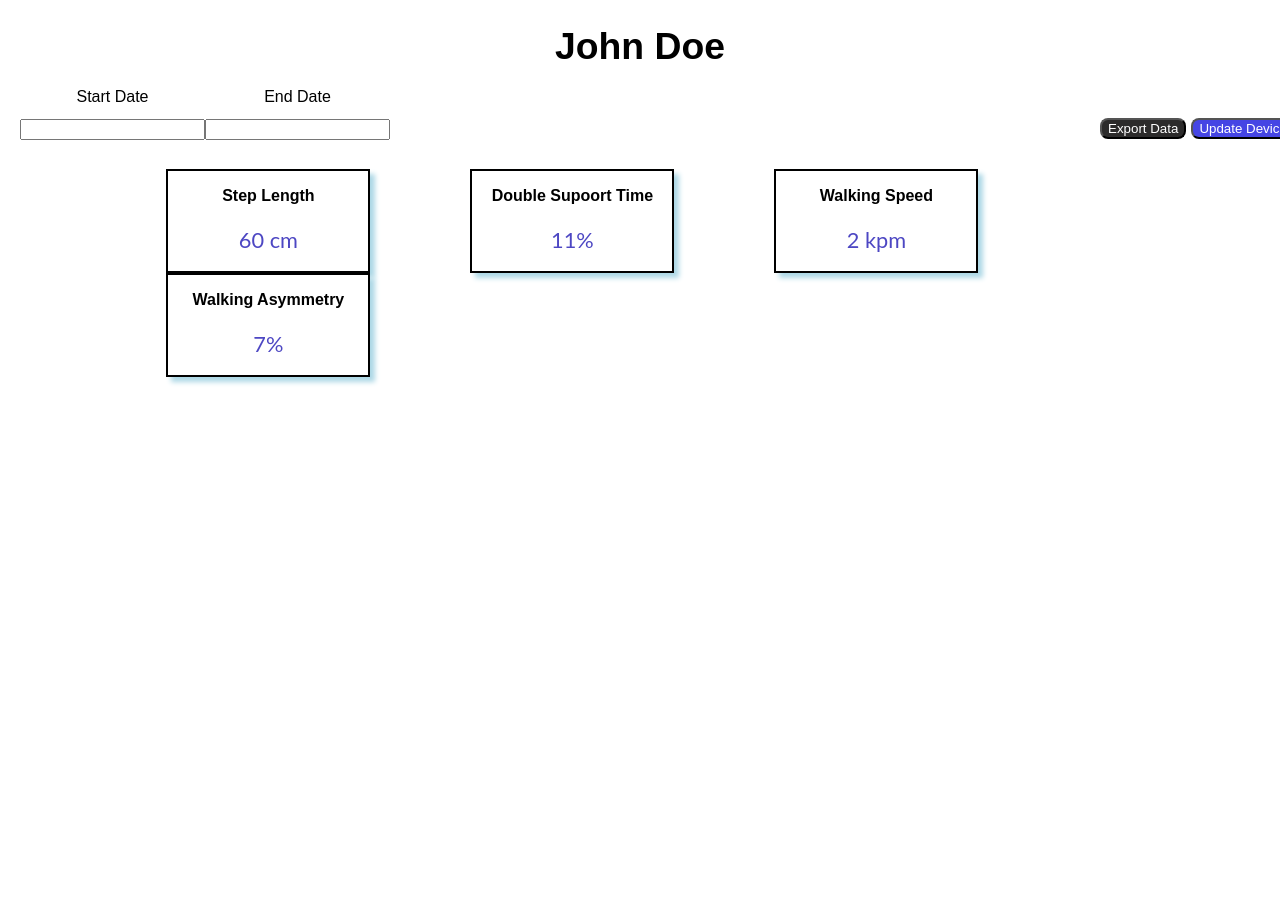
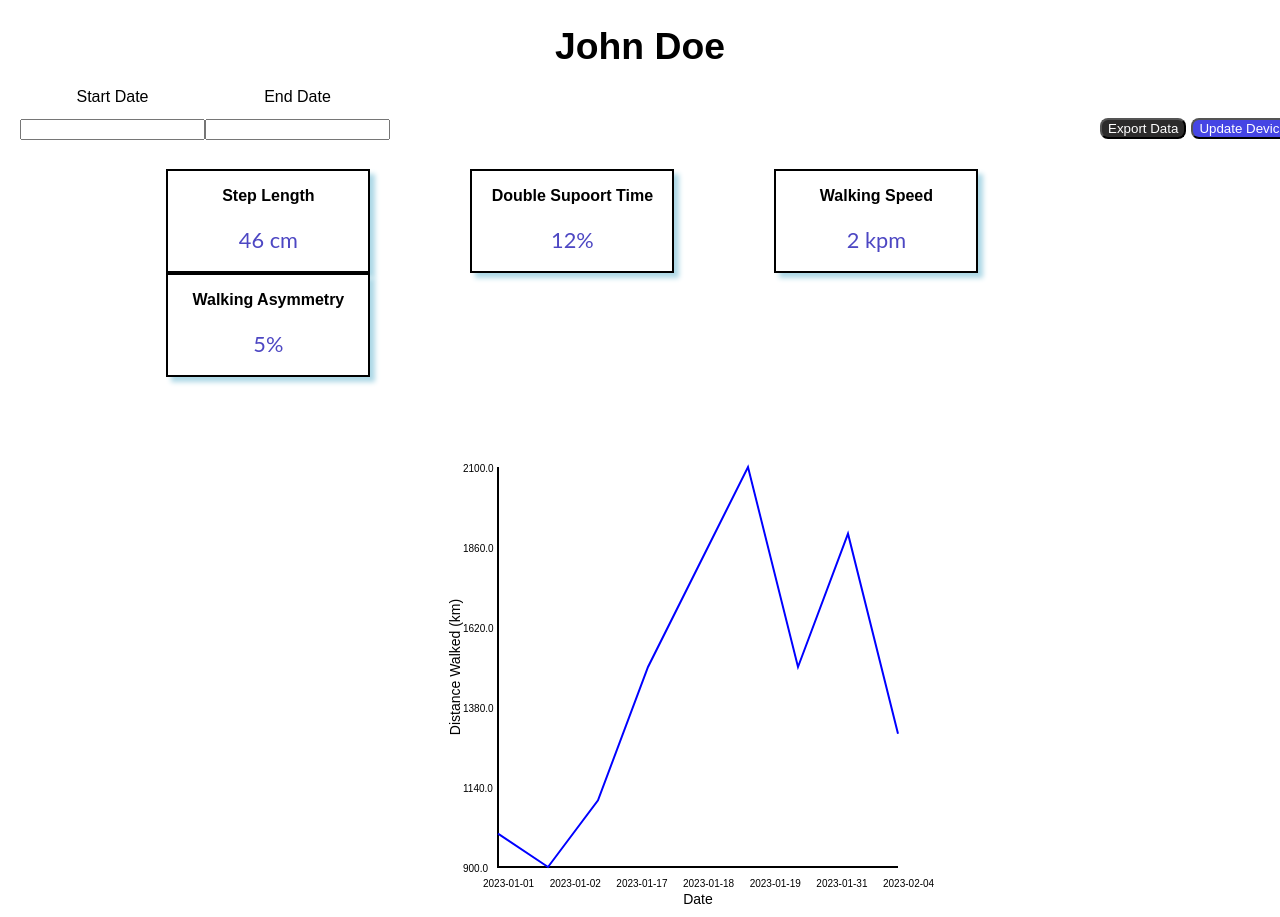
Before and after one commit to UBC-CIC/remote-mobility-monitoring, a React (Create React App) app in the folder webapp/: page /Dashboard in a window 1280 px wide. Shown: the top 917 px of the page. Before the commit the page ends 800 px from the top, so only its background shows below. Built offline with nearby package versions, Linux system fonts and the light colour scheme.

Commit message:
graph completed

```diff
--- a/webapp/src/components/Dashboard/Dashboard.css
+++ b/webapp/src/components/Dashboard/Dashboard.css
@@ -92,3 +92,11 @@ button[name="remove-button"] {
     color: #4D47C3;
     text-align: center;
 }
+
+.graph{
+    display: flex;
+    margin-left: 35%;
+    margin-top: 40px;
+    height: auto;
+    width: auto;
+}
--- a/webapp/src/components/Dashboard/Dashboard.tsx
+++ b/webapp/src/components/Dashboard/Dashboard.tsx
@@ -4,6 +4,7 @@ import { Line } from "react-chartjs-2";
 import DatePicker from "react-datepicker";
 import "./Dashboard.css";
 import "react-datepicker/dist/react-datepicker.css";
+import LineGraph from "./LineGraph";
 
 
 interface Props {
@@ -35,6 +36,54 @@ const sampleData = [
         walkingSpeed: 1.6,
         walkingAsymmetry: 6,
         distanceWalked: 900,
+    },
+    {
+        date: "2023-01-15",
+        stepLength: 40,
+        doubleSupportTime: 12,
+        walkingSpeed: 1.7,
+        walkingAsymmetry: 5,
+        distanceWalked: 1100,
+    },
+    {
+        date: "2023-01-17",
+        stepLength: 30,
+        doubleSupportTime: 15,
+        walkingSpeed: 2.0,
+        walkingAsymmetry: 3,
+        distanceWalked: 1500,
+    },
+    {
+        date: "2023-01-18",
+        stepLength: 40,
+        doubleSupportTime: 11,
+        walkingSpeed: 1.7,
+        walkingAsymmetry: 4,
+        distanceWalked: 1800,
+    },
+    {
+        date: "2023-01-19",
+        stepLength: 40,
+        doubleSupportTime: 12,
+        walkingSpeed: 1.7,
+        walkingAsymmetry: 5,
+        distanceWalked: 2100,
+    },
+    {
+        date: "2023-01-23",
+        stepLength: 40,
+        doubleSupportTime: 12,
+        walkingSpeed: 1.7,
+        walkingAsymmetry: 5,
+        distanceWalked: 1500,
+    },
+    {
+        date: "2023-01-31",
+        stepLength: 40,
+        doubleSupportTime: 12,
+        walkingSpeed: 1.7,
+        walkingAsymmetry: 5,
+        distanceWalked: 1900,
     },
     {
         date: "2023-02-04",
@@ -97,21 +146,8 @@ function Dashboard() {
         //console.log("");
     };
 
-
+    const graph = LineGraph(dateData, distanceWalkedData);
     /*
-    const graphData = {
-        labels: dateData,
-        datasets: [
-            {
-                label: "Distance Walked",
-                data: distanceWalkedData,
-                backgroundColor: "white",
-                borderColor: "blue",
-                fill: false,
-            },
-        ],
-    };
-
     // table colmns and data
     const columns = [
         {
@@ -208,6 +244,9 @@ function Dashboard() {
                     <p>{Math.round(averageWalkingAsymmetry)}%</p>
                 </div>
             </div>
+            <div className="graph">
+                {graph}
+            </div>
 
 
         </div>
--- /dev/null
+++ b/webapp/src/components/Dashboard/LineGraph.tsx
@@ -0,0 +1,81 @@
+/* eslint-disable @typescript-eslint/no-non-null-assertion */
+import React, {useState, useEffect} from "react";
+
+function LineGraph(dates:string[], distances:number[]) {
+    const [canvas, setCanvas] = useState<HTMLCanvasElement | null>(null);
+
+    useEffect(() => {
+        if (!canvas) return;
+        const ctx = canvas.getContext("2d");
+        if (!ctx) return;
+
+        // Set the dimensions of the canvas
+        canvas.width = 500;
+        canvas.height = 500;
+
+        // Find max and min distance
+        const maxDistance = Math.max(...distances);
+        const minDistance = Math.min(...distances);
+
+        // Draw the x and y axis
+        ctx.beginPath();
+        ctx.moveTo(50, 50);
+        ctx.lineTo(50, 450);
+        ctx.lineTo(450, 450);
+        ctx.lineWidth = 2;
+        ctx.strokeStyle = "black";
+        ctx.stroke();
+
+        // Draw y axis labels
+        const yAxisLabelCount = 6;
+        const yAxisInterval = (maxDistance - minDistance) / (yAxisLabelCount - 1);
+        for (let i = 0; i < yAxisLabelCount; i++) {
+            const y = 450 - i * 400 / (yAxisLabelCount - 1);
+            ctx.fillText((minDistance + i * yAxisInterval).toFixed(1), 15, y + 5);
+        }
+
+        // Draw x axis labels
+        const xAxisLabelCount = Math.min(dates.length, 7);
+        const xAxisInterval = (dates.length - 1) / (xAxisLabelCount - 1);
+        for (let i = 0; i < xAxisLabelCount; i++) {
+            const x = 50 + i * 400 / (xAxisLabelCount - 1);
+            const dateIndex = Math.round(i * xAxisInterval);
+            ctx.fillText(dates[dateIndex], x - 15, 470);
+        }
+
+        // Draw line graph
+        ctx.beginPath();
+        ctx.moveTo(50, 450 - (distances[0] - minDistance) * 400 / (maxDistance - minDistance));
+        for (let i = 1; i < distances.length; i++) {
+            const x = 50 + (i / (distances.length - 1)) * 400;
+            const y = 450 - (distances[i] - minDistance) * 400 / (maxDistance - minDistance);
+            ctx.lineTo(x, y);
+        }
+        ctx.strokeStyle = "blue";
+        ctx.lineWidth = 2;
+        ctx.stroke();
+
+        // Add x-axis label
+        ctx.font = "14px Arial";
+        ctx.fillStyle = "black";
+        ctx.textAlign = "center";
+        ctx.textBaseline = "bottom";
+        ctx.fillText("Date", 250, 490);
+
+        // Add y-axis label
+        ctx.save();
+        ctx.translate(20, 250);
+        ctx.rotate(-Math.PI / 2);
+        ctx.fillText("Distance Walked (km)", 0, -5);
+        ctx.restore();
+
+    }, [canvas, dates, distances]);
+
+    return (
+        <div style={{ display: "flex", justifyContent: "center" }}>
+            <canvas ref={(el) => setCanvas(el)} />
+        </div>
+    );
+}
+
+export default LineGraph;
```
